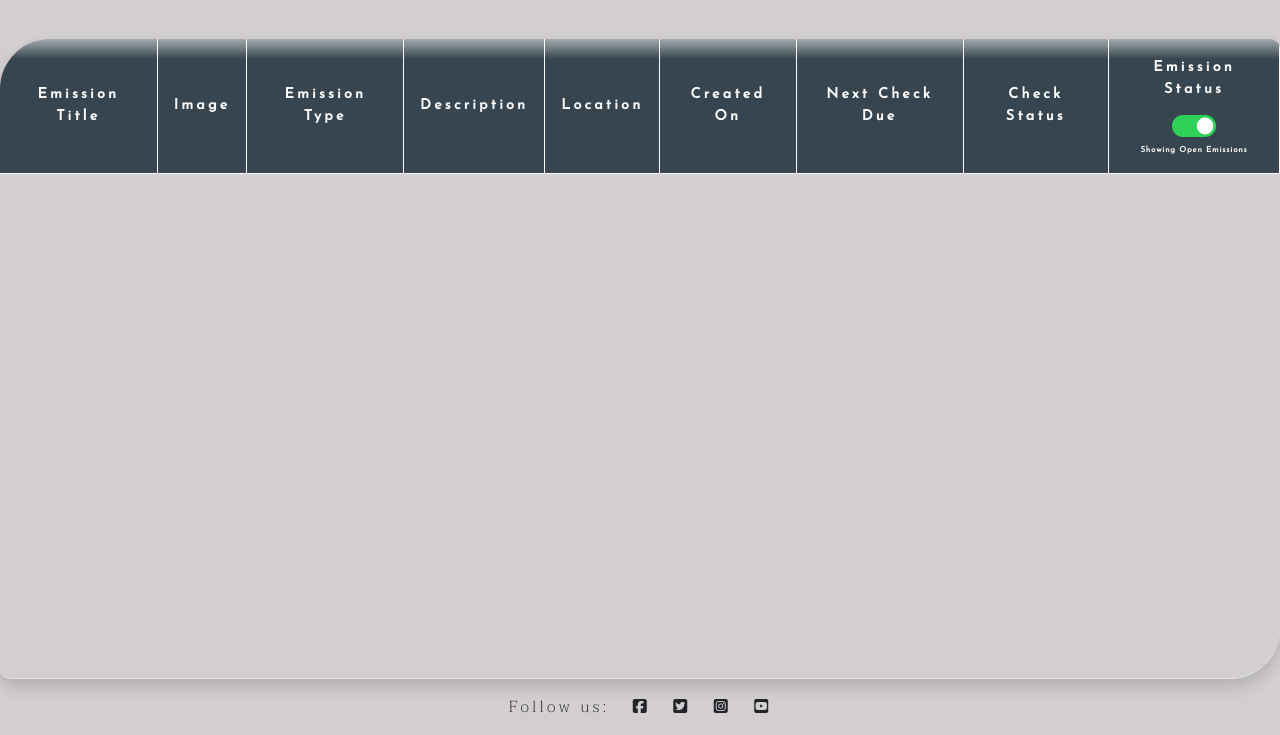
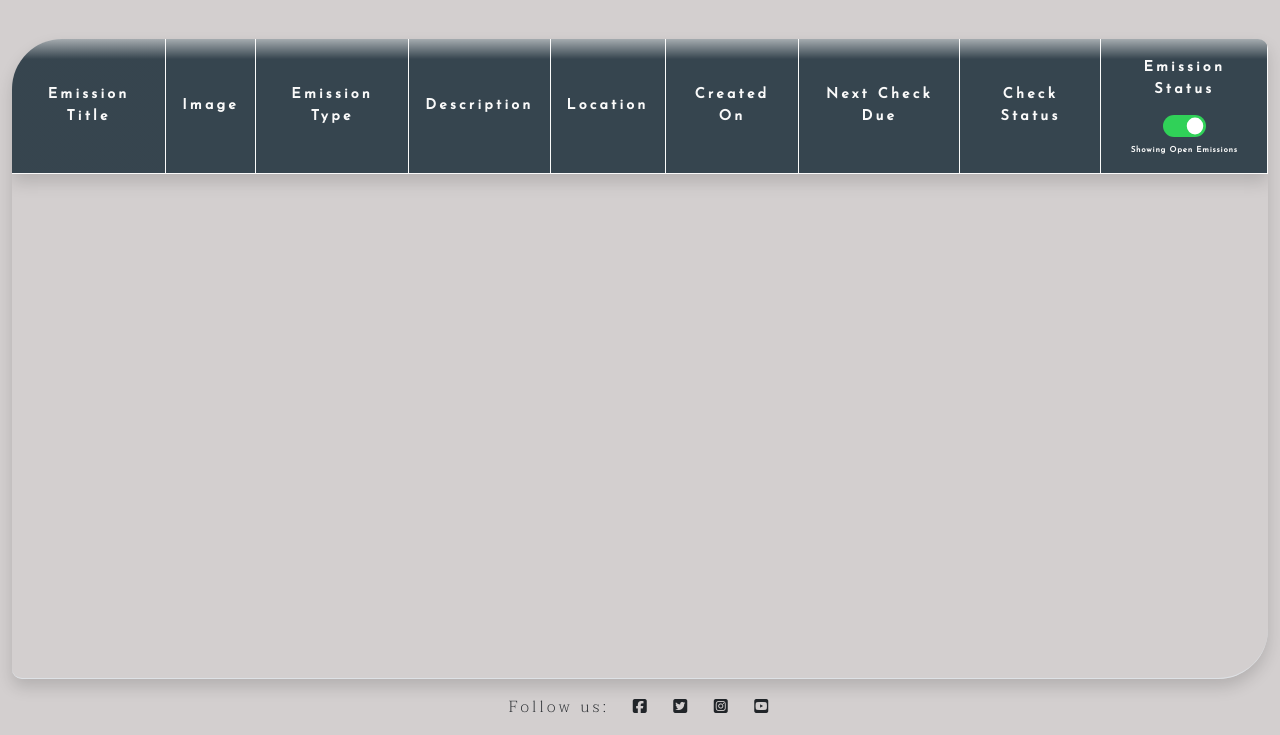
Before and after one commit to johnamdickson/portfolio-project-4, a Django app: template templates/emission.html in a window 1280 px wide. Shown: the part 602-1337 px from the top of the page. Run offline with Django 3.2, Linux system fonts and the light colour scheme; the template is opened without the code that fills it: most values are stand-ins (such as "Sample title", 1, 10 or a date in 2020); grey boxes marked "Sample" are stand-in pictures; some libraries are stand-ins or nearby versions.

Commit message:
style: add bootstrap col to emissions table

```diff
--- a/templates/emission.html
+++ b/templates/emission.html
@@ -42,7 +42,7 @@
               </div>
               {% else %}
               <div>
-                <a href="#" class="btn btn-unavailable create-emission-button" onclick="buttonDisabled(event);">Add New Emission</a>
+                <a href="#" class="btn add-btn-unavailable create-emission-button" onclick="buttonDisabled(event);">Add New Emission</a>
             </div>
             {% endif %}
           </li>
@@ -51,8 +51,11 @@
   </div>
 </section>
 <section>
+  <div class="container-fluid">
+    <div class="row">
+      <div class="col-12">
         <div class="table-responsive table-fixed-head shadow">
-<table class="table table-hover table-sm  emissions-table scrollbar">
+          <table class="table table-hover table-sm  emissions-table scrollbar shadow">
               <thead>
                 <tr>
                   <th scope="col">Emission Title</th>
@@ -87,9 +90,9 @@
                 {% endif %}
                   <th scope="row">{{emission.title}}</th>
                   {% if "placeholder" in emission.emission_image.url %}
-        <td class="hidden-col"><img src="https://res.cloudinary.com/dndmvsjh7/image/upload/v1698183943/Screenshot_2023-10-24_at_22.45.11_e7ebta.png" class="emissions-img " alt="Image of emission {{emission.title}}"></td>
+                  <td class="table-img-td hidden-col"><img src="https://res.cloudinary.com/dndmvsjh7/image/upload/v1698183943/Screenshot_2023-10-24_at_22.45.11_e7ebta.png" class="emissions-img " alt="Image of emission {{emission.title}}"></td>
                   {% else %}
-        <td class="hidden-col"><img src="{{ emission.emission_image.url }}" class="emissions-img" alt="Image of emission {{emission.title}}"></td>
+                  <td class="table-img-td hidden-col"><img src="{{ emission.emission_image.url }}" class="emissions-img" alt="Image of emission {{emission.title}}"></td>
                   {% endif %}
                   <td>{{emission.get_emission_type}}</td>
                   <td>{{ emission.description }}</td>
@@ -115,6 +118,10 @@
               </tbody>
             </table>
           </div>
+      </div>
+    </div>
+  </div>
+
 </section>
 <section>
 <!-- hidden input to hold url for emissions detail from javascript -->
```
Lines whose indentation alone changed are shown as unchanged.
